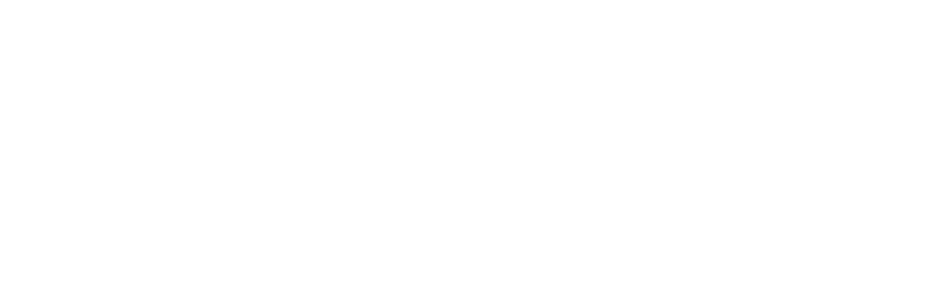
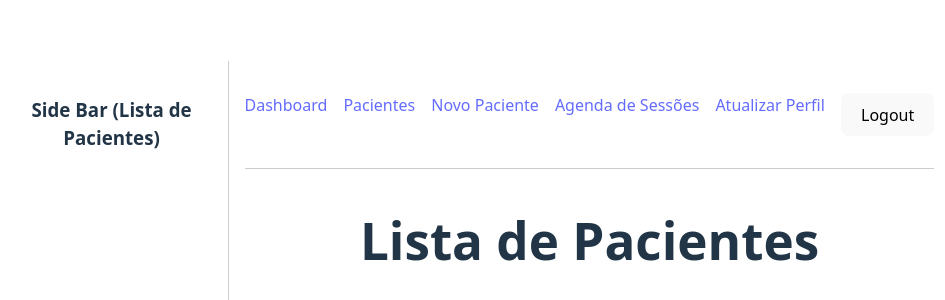
Before and after one commit to psifabiohenrique/practicare_frontend, a React (Vite) app: page /patient in a window 1280 px wide. Before the commit this address had no page. Shown: the part 206-506 px from the top of the page, without its empty margins (167-1112 px from the left). Built offline with nearby package versions, Linux system fonts and the light colour scheme; sample sign-in values are in the browser's storage.

Commit message:
Create boilerplate for menu pages.

```diff
--- a/src/layouts/MainLayout.tsx
+++ b/src/layouts/MainLayout.tsx
@@ -44,13 +44,13 @@
               <Link to="/">Dashboard</Link>
             </li>
             <li>
-              <Link to="#">Pacientes</Link>
+              <Link to="/patient">Pacientes</Link>
             </li>
             <li>
-              <Link to="#">Novo Paciente</Link>
+              <Link to="/patient/create">Novo Paciente</Link>
             </li>
             <li>
-              <Link to="#">Agenda de Sessões</Link>
+              <Link to="/schedule">Agenda de Sessões</Link>
             </li>
             <li>
               <Link to="/user">Atualizar Perfil</Link>
--- /dev/null
+++ b/src/pages/Dashboard/patients/PatientCreatePage.tsx
@@ -0,0 +1,7 @@
+export function PatientCreatePage() {
+  return (
+    <div>
+      <h1>Criar Paciente</h1>
+    </div>
+  );
+}
--- /dev/null
+++ b/src/pages/Dashboard/patients/PatientListPage.tsx
@@ -0,0 +1,7 @@
+export function PatientListPage() {
+  return (
+    <div>
+      <h1>Lista de Pacientes</h1>
+    </div>
+  );
+}
--- /dev/null
+++ b/src/pages/Dashboard/schedule/SessionSchedulePage.tsx
@@ -0,0 +1,9 @@
+export function SessionSchedulePage() {
+  return (
+    <div>
+      <h1>Agendamento de Sessão</h1>
+
+      <p>Pagina em desenvolvimento.</p>
+    </div>
+  );
+}
--- a/src/router/AppRoutes.tsx
+++ b/src/router/AppRoutes.tsx
@@ -5,6 +5,9 @@
 import { DashboardPage } from "../pages/Dashboard/DashboardPage";
 import { MainLayout } from "../layouts/MainLayout";
 import { UpdateUserPage } from "../pages/Dashboard/user/UpdateUserPage";
+import { PatientListPage } from "../pages/Dashboard/patients/PatientListPage";
+import { PatientCreatePage } from "../pages/Dashboard/patients/PatientCreatePage";
+import { SessionSchedulePage } from "../pages/Dashboard/schedule/SessionSchedulePage";
 
 export function AppRoutes() {
   return (
@@ -31,6 +34,36 @@
           </PrivateRoute>
         }
       />
+      <Route
+        path="/patient"
+        element={
+          <PrivateRoute>
+            <MainLayout>
+              <PatientListPage />
+            </MainLayout>
+          </PrivateRoute>
+        }
+      />
+      <Route
+        path="/patient/create"
+        element={
+          <PrivateRoute>
+            <MainLayout>
+              <PatientCreatePage />
+            </MainLayout>
+          </PrivateRoute>
+        }
+      />
+      <Route
+        path="/schedule"
+        element={
+          <PrivateRoute>
+            <MainLayout>
+              <SessionSchedulePage />
+            </MainLayout>
+          </PrivateRoute>
+        }
+      />
     </Routes>
   );
 }
```
